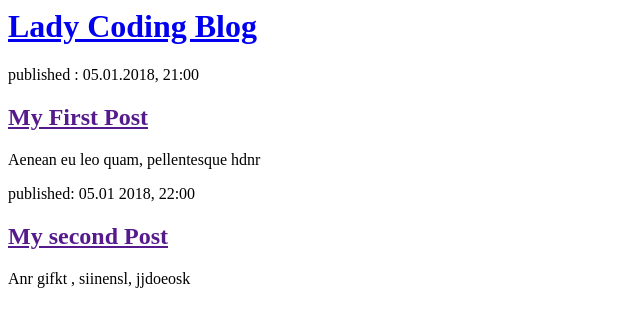
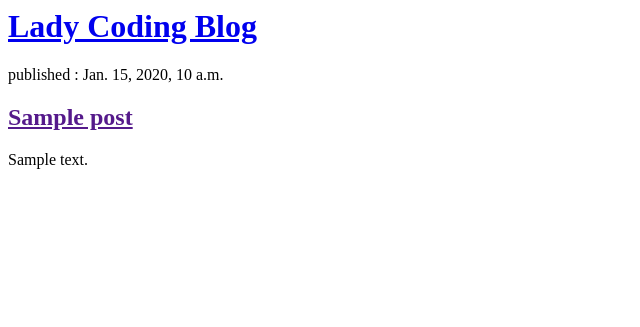
Before and after one commit to cindy-yin/my-first-blogsite, a Django app: template blog/templates/blog/post_list.html in a window 1280 px wide. Shown: the top 327 px of the page, without its empty margins (0-640 px from the left). Run offline with Django 3.2, Linux system fonts and the light colour scheme; the template is opened without the code that fills it: values that come from a table or form of the project are taken from there, others are empty; tables that the repository leaves empty hold one stand-in row (values such as "Sample post").

Commit message:
dynamic html and database added

```diff
--- a/blog/templates/blog/post_list.html
+++ b/blog/templates/blog/post_list.html
@@ -7,16 +7,13 @@
                 <h1><a href="/"> Lady Coding Blog </a> </h1>
         </div>
 
+        {% for post in posts %}
         <div>
-            <p>published : 05.01.2018, 21:00 </p>
-            <h2><a href="">My First Post </a></h2>
-            <p>Aenean eu leo quam, pellentesque hdnr  </p>
+            <p>published : {{post.published_date}} </p>
+            <h2><a href="">{{post.title}} </a></h2>
+            <p>{{post.text|linebreaksbr}} </p>
         </div>
 
-        <div>
-            <p>published: 05.01 2018, 22:00 </p>
-            <h2><a href="">My second Post </a></h2>
-            <p> Anr gifkt , siinensl, jjdoeosk </p>
-        </div>
+        {% endfor %}
     </body>
 </html>
--- a/blog/views.py
+++ b/blog/views.py
@@ -1,5 +1,9 @@
 from django.shortcuts import render
+from .models import Post
+from django.utils import timezone
 
 # Create your views here.
 def post_list(request):
-    return render(request,'blog/post_list.html')
+    posts=Post.objects.all()
+    posts= Post.objects.filter(published_date__lte=timezone.now()).order_by('published_date')
+    return render(request,'blog/post_list.html',{'posts':posts})
```
